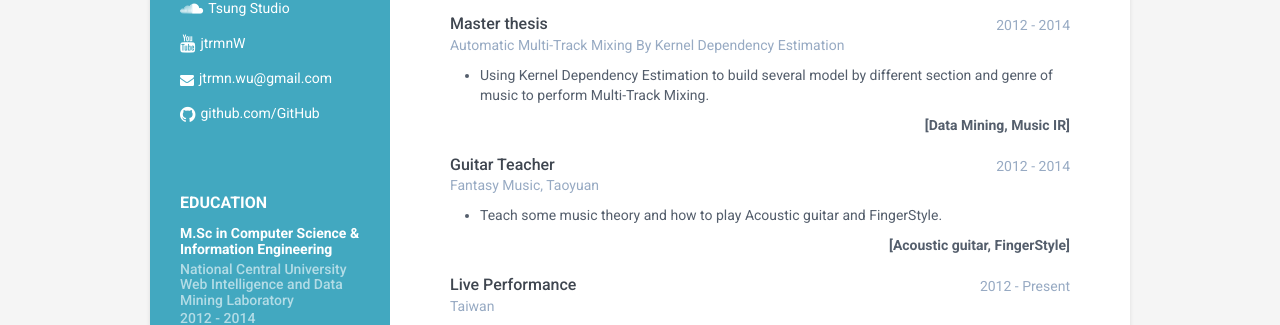
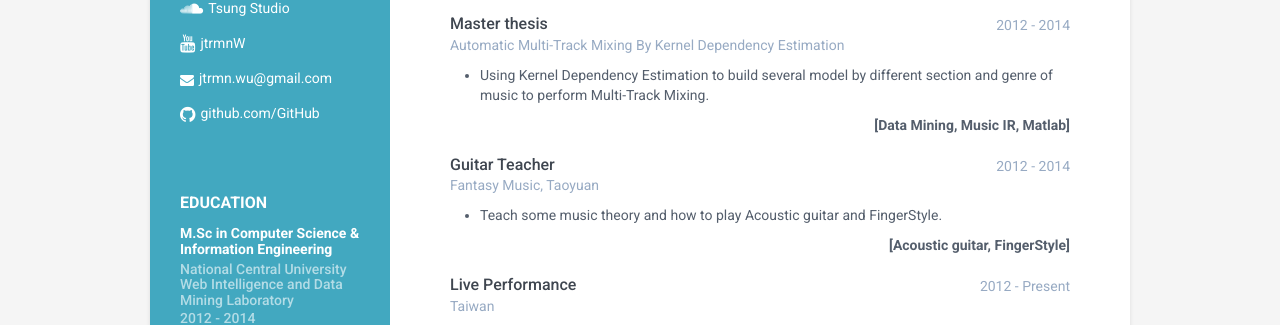
Before and after one commit to tsungtwu/online-cv, a Jekyll site: the page built from index.html, in a window 1280 px wide and 900 px high, scrolled down 355 px. Shown: the part 143-468 px from the top of the window. Built offline with Jekyll 4.4.1, drawn with Linux system fonts in a browser that asks for light colours.

Commit message:
update experience

```diff
--- a/_includes/experience-cht.html
+++ b/_includes/experience-cht.html
@@ -79,7 +79,7 @@
                 </li>
             </ul>
 
-            <p style="text-align: right;"> <strong>[Data Mining, Music IR]</strong></p>
+            <p style="text-align: right;"> <strong>[Data Mining, Music IR, Matlab]</strong></p>
 
         </div>
         <!--//details-->
--- a/_includes/experience.html
+++ b/_includes/experience.html
@@ -75,7 +75,7 @@
                 </li>
             </ul>
 
-            <p style="text-align: right;"> <strong>[Data Mining, Music IR]</strong></p>
+            <p style="text-align: right;"> <strong>[Data Mining, Music IR, Matlab]</strong></p>
 
         </div>
         <!--//details-->
```
